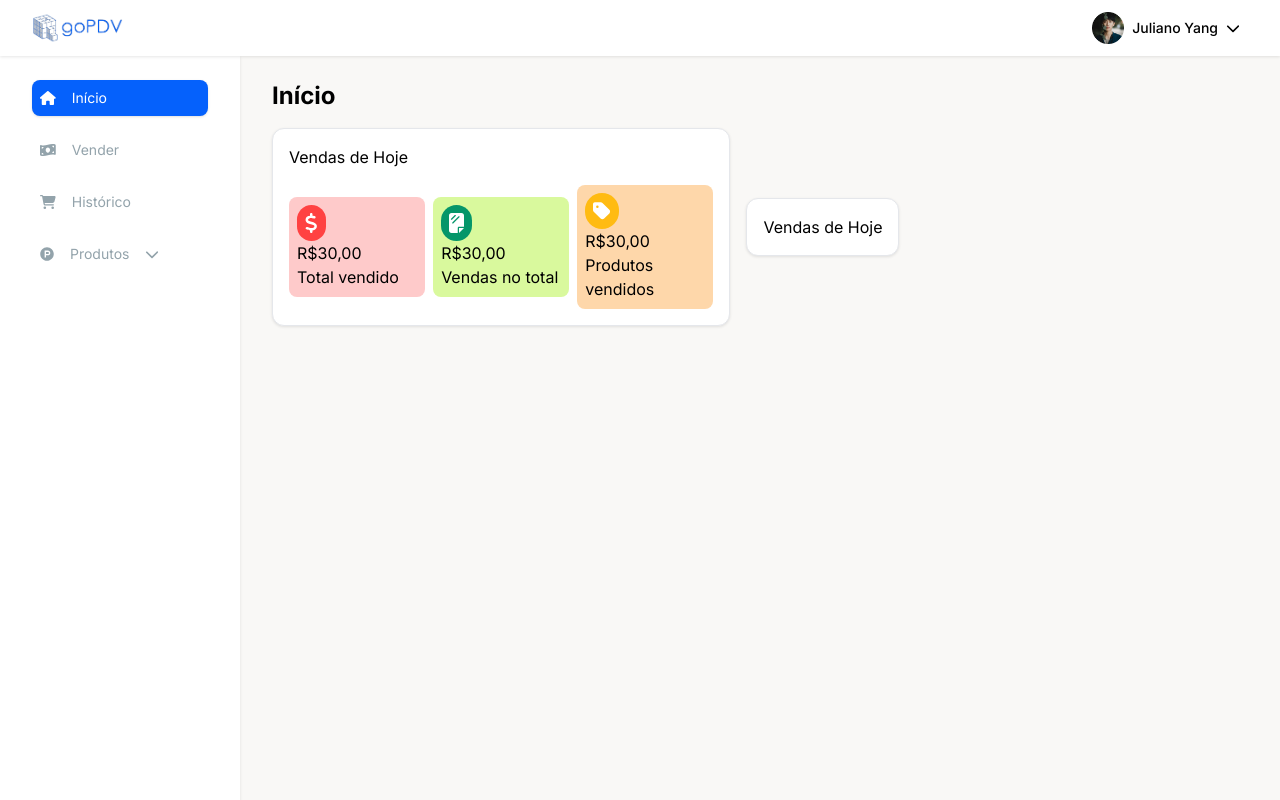
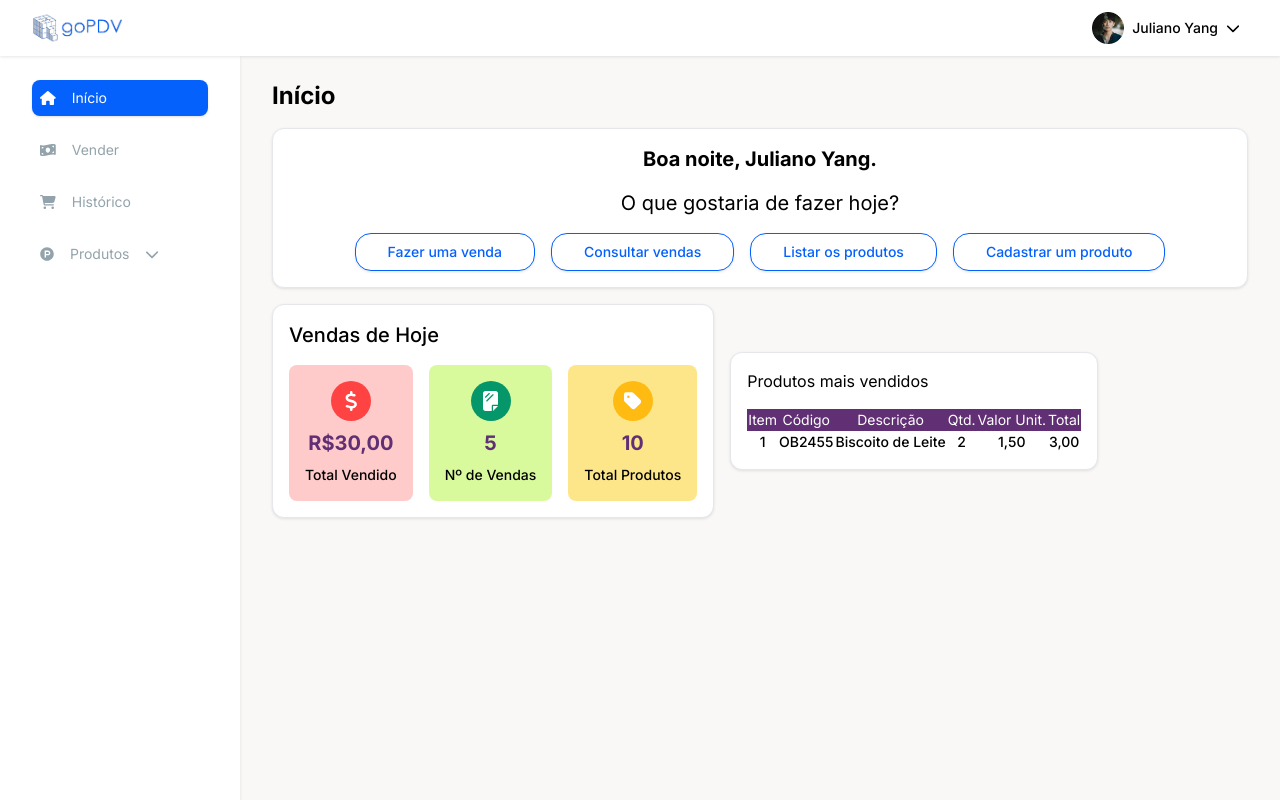
Before and after one commit to AlissonSilva07/frontend-sistema-pdv, an Angular app: page /inicio in a window 1280 px wide. Built offline with nearby package versions, Linux system fonts and the light colour scheme.

Commit message:
Criação dos componentes da tela de início

```diff
--- /dev/null
+++ b/src/app/functions/saudacaoMessage.ts
@@ -0,0 +1,7 @@
+export function saudacaoMessage(): string {
+    let h = new Date().getHours();
+    return (h <= 5) ? 'Boa madrugada' :
+           (h < 12) ? 'Bom dia' :
+           (h < 18) ? 'Boa tarde' :
+           'Boa noite';
+  }
--- a/src/app/pages/tela-inicio/tela-inicio.component.html
+++ b/src/app/pages/tela-inicio/tela-inicio.component.html
@@ -1,7 +1,19 @@
 <main class="w-full h-screen pt-20 pb-14 pl-[272px] pr-8 bg-cinza-100 flex flex-col gap-4 z-10">
     <p class="text-2xl text-cinza-600 font-bold">Início</p>
-    <div class="w-full flex items-center gap-4">
-        <app-vendas-hoje></app-vendas-hoje>
-        <app-vendas-mais-vendidos></app-vendas-mais-vendidos>
+    <div class="flex flex-col gap-4">
+        <div class="w-full h-full flex flex-col items-center p-4 gap-4 bg-white rounded-xl shadow-padrao border">
+            <p class="text-xl font-bold">{{mensagemCompleta}}</p>
+            <p class="text-xl">O que gostaria de fazer hoje?</p>
+            <div class="flex items-center gap-4">
+                <app-main-button bgCor="bg-branco" textoCor="text-azul" textoExibir="Fazer uma venda" borda="border border-azul"></app-main-button>
+                <app-main-button bgCor="bg-branco" textoCor="text-azul" textoExibir="Consultar vendas" borda="border border-azul"></app-main-button>
+                <app-main-button bgCor="bg-branco" textoCor="text-azul" textoExibir="Listar os produtos" borda="border border-azul"></app-main-button>
+                <app-main-button bgCor="bg-branco" textoCor="text-azul" textoExibir="Cadastrar um produto" borda="border border-azul"></app-main-button>
+            </div>
+        </div>
+        <div class="w-full flex items-center gap-4">
+            <app-vendas-hoje></app-vendas-hoje>
+            <app-vendas-mais-vendidos></app-vendas-mais-vendidos>
+        </div>
     </div>
 </main>
--- a/src/app/pages/tela-inicio/tela-inicio.component.ts
+++ b/src/app/pages/tela-inicio/tela-inicio.component.ts
@@ -1,4 +1,5 @@
 import { Component } from '@angular/core';
+import { saudacaoMessage } from 'src/app/functions/saudacaoMessage';
 
 @Component({
   selector: 'app-tela-inicio',
@@ -7,4 +8,6 @@ import { Component } from '@angular/core';
 })
 export class TelaInicioComponent {
   vendedor: string = 'Juliano Yang';
+
+  mensagemCompleta: string = `${saudacaoMessage()}, ${this.vendedor}.`;
 }
--- a/src/app/shared/vendas-hoje/vendas-hoje.component.html
+++ b/src/app/shared/vendas-hoje/vendas-hoje.component.html
@@ -1,26 +1,26 @@
 <div class="w-full h-full flex flex-col items-start p-4 gap-4 bg-white rounded-xl shadow-padrao border">
-    <p class="">Vendas de Hoje</p>
-    <div class="flex items-center gap-2">
-        <div class="w-full h-full bg-red-200 p-2 flex flex-col items-start rounded-lg">
-            <span class="bg-vermelho py-1 px-2 rounded-full">
+    <p class="text-xl font-medium">Vendas de Hoje</p>
+    <div class="flex items-center gap-4">
+        <div class="bg-red-200 p-4 flex flex-col items-center gap-2 rounded-lg">
+            <span class="bg-vermelho w-10 h-10 flex flex-col items-center justify-center rounded-full">
                 <fa-icon [icon]="faDollarSign" class="text-xl text-branco"></fa-icon>
             </span>
-            <p>R$30,00</p>
-            <p>Total vendido</p>
+            <p class="text-xl font-bold text-roxo">R$30,00</p>
+            <p class="text-sm font-medium">Total Vendido</p>
         </div>
-        <div class="w-full h-full bg-lime-200 p-2 flex flex-col items-start rounded-lg">
-            <span class="bg-verde py-1 px-2 rounded-full">
+        <div class="flex-1 bg-lime-200 p-4 flex flex-col items-center gap-2 rounded-lg">
+            <span class="bg-verde w-10 h-10 flex flex-col items-center justify-center rounded-full">
                 <fa-icon [icon]="faSheetPlastic" class="text-xl text-branco"></fa-icon>
             </span>
-            <p>R$30,00</p>
-            <p>Vendas no total</p>
+            <p class="text-xl font-bold text-roxo">5</p>
+            <p class="text-sm font-medium">Nº de Vendas</p>
         </div>
-        <div class="w-full h-full bg-orange-200 p-2 flex flex-col items-start rounded-lg">
-            <span class="bg-amarelo py-1 px-2 rounded-full">
+        <div class="bg-amber-200 p-4 flex flex-col items-center gap-2 rounded-lg">
+            <span class="bg-amarelo w-10 h-10 flex flex-col items-center justify-center rounded-full">
                 <fa-icon [icon]="faTag" class="text-xl text-branco"></fa-icon>
             </span>
-            <p>R$30,00</p>
-            <p>Produtos vendidos</p>
+            <p class="text-xl font-bold text-roxo">10</p>
+            <p class="text-sm font-medium">Total Produtos</p>
         </div>
     </div>
 </div>
--- a/src/app/shared/vendas-mais-vendidos/vendas-mais-vendidos.component.html
+++ b/src/app/shared/vendas-mais-vendidos/vendas-mais-vendidos.component.html
@@ -1,3 +1,21 @@
 <div class="w-full h-full flex flex-col items-start p-4 gap-4 bg-white rounded-xl shadow-padrao border">
-    <p>Vendas de Hoje</p>
+    <p>Produtos mais vendidos</p>
+    <table class="table-auto text-center w-full h-full">
+        <tr class="text-sm text-white bg-roxo">
+            <td>Item</td>
+            <td>Código</td>
+            <td>Descrição</td>
+            <td>Qtd.</td>
+            <td>Valor Unit.</td>
+            <td>Total</td>
+            </tr>
+        <tr class="p-1 text-sm text-cinza-600 font-medium">
+            <td>1</td>
+            <td>OB2455</td>
+            <td>Biscoito de Leite</td>
+            <td>2</td>
+            <td>1,50</td>
+            <td>3,00</td>
+        </tr>
+    </table>
 </div>
```
